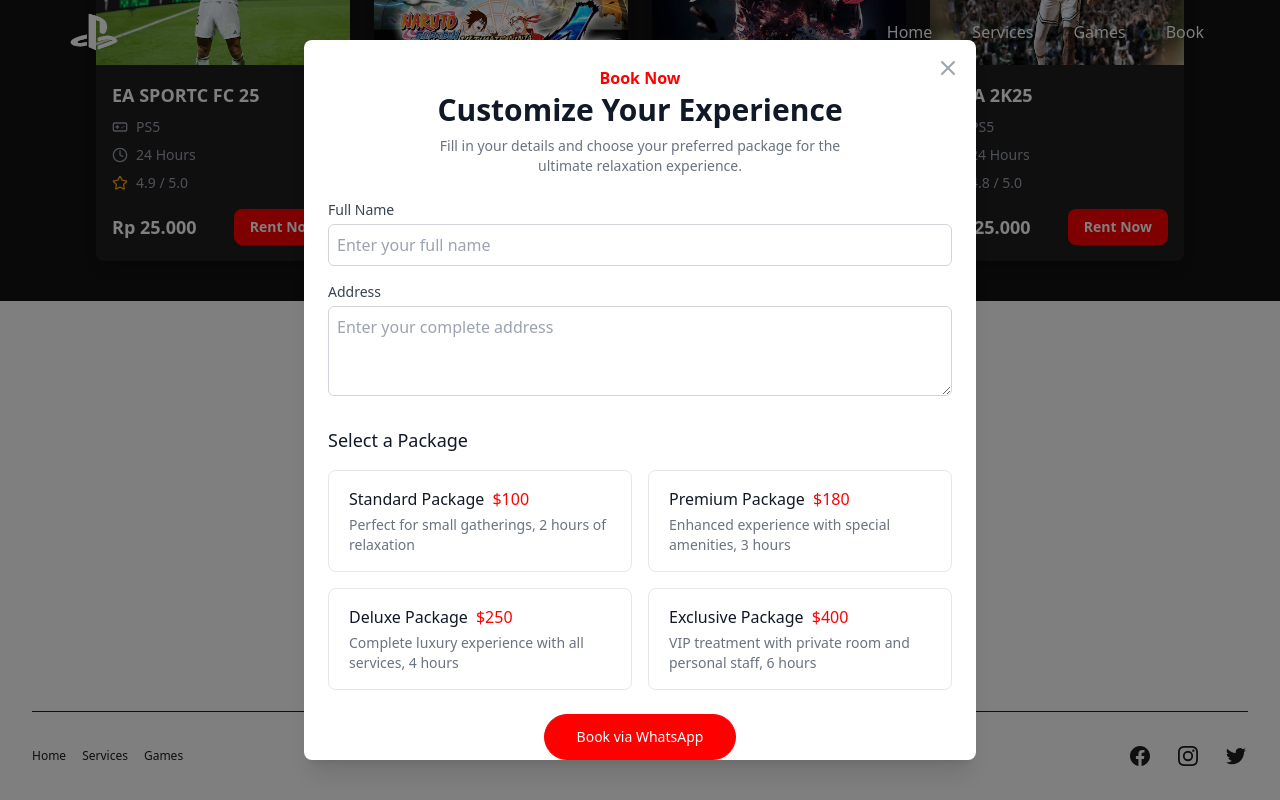
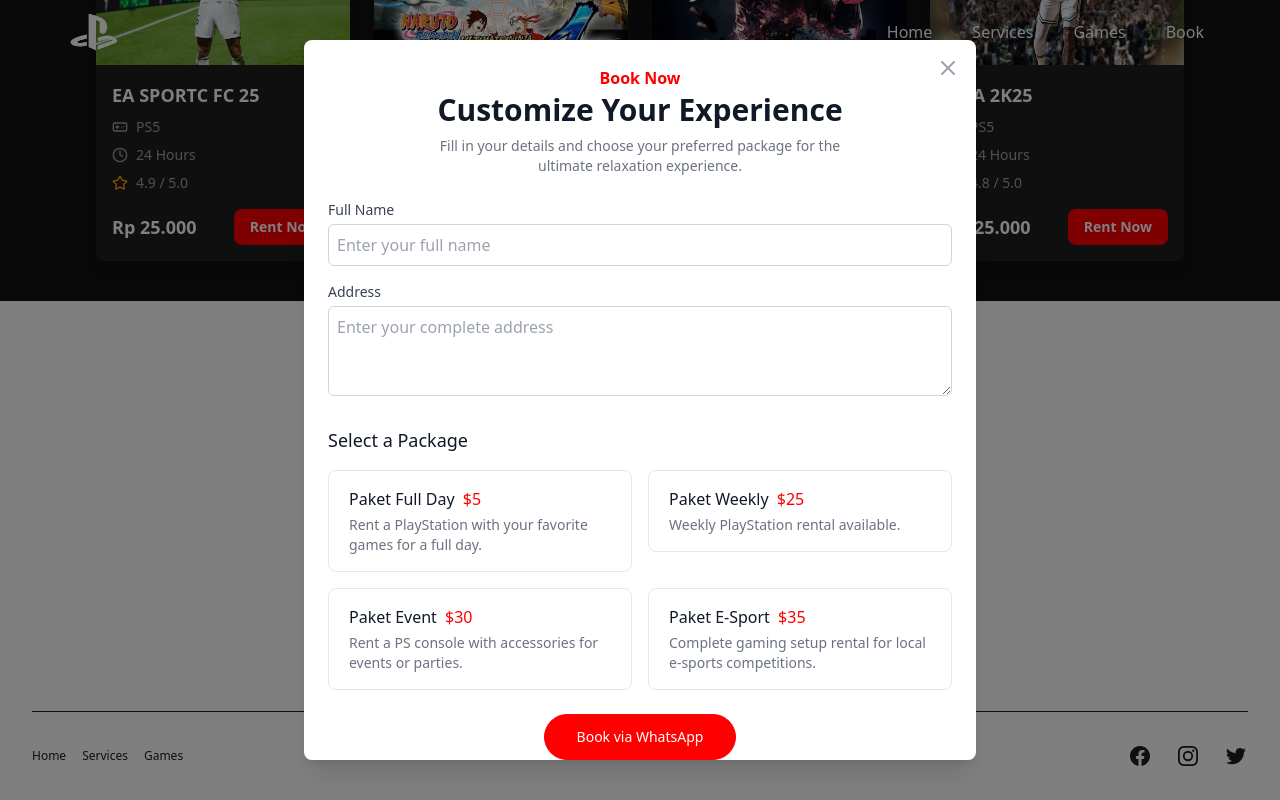
Before and after one commit to Rullabcde/pslounge, a React (Vite) app: page / in a window 1280 px wide. Both pictures are taken after a click on the button "Book Now". Shown: the part 1621-2421 px from the top of the page. Built offline with nearby package versions, Linux system fonts and the light colour scheme.

Commit message:
upate package

```diff
--- a/src/components/CustomModal.jsx
+++ b/src/components/CustomModal.jsx
@@ -48,28 +48,29 @@
   const packages = [
     {
       id: "standard",
-      name: "Standard Package",
-      description: "Perfect for small gatherings, 2 hours of relaxation",
-      price: "$100",
+      name: "Paket Full Day",
+      description:
+        "Rent a PlayStation with your favorite games for a full day.",
+      price: "$5",
     },
     {
       id: "premium",
-      name: "Premium Package",
-      description: "Enhanced experience with special amenities, 3 hours",
-      price: "$180",
+      name: "Paket Weekly",
+      description: "Weekly PlayStation rental available.",
+      price: "$25",
     },
     {
       id: "deluxe",
-      name: "Deluxe Package",
-      description: "Complete luxury experience with all services, 4 hours",
-      price: "$250",
+      name: "Paket Event",
+      description: "Rent a PS console with accessories for events or parties.",
+      price: "$30",
     },
     {
       id: "exclusive",
-      name: "Exclusive Package",
+      name: "Paket E-Sport",
       description:
-        "VIP treatment with private room and personal staff, 6 hours",
-      price: "$400",
+        "Complete gaming setup rental for local e-sports competitions.",
+      price: "$35",
     },
   ];
 
--- a/src/components/Service.jsx
+++ b/src/components/Service.jsx
@@ -18,7 +18,7 @@
     icon: "fas fa-users",
   },
   {
-    title: "Paket E-sport",
+    title: "Paket E-Sport",
     description:
       "Complete gaming setup rental for local e-sports competitions.",
     icon: "fas fa-trophy",
```
